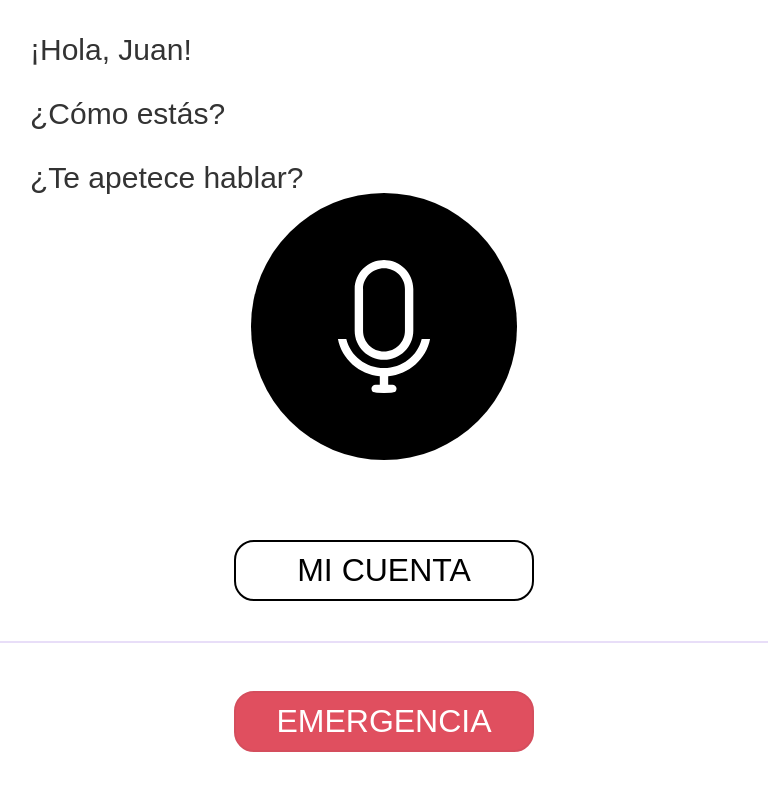
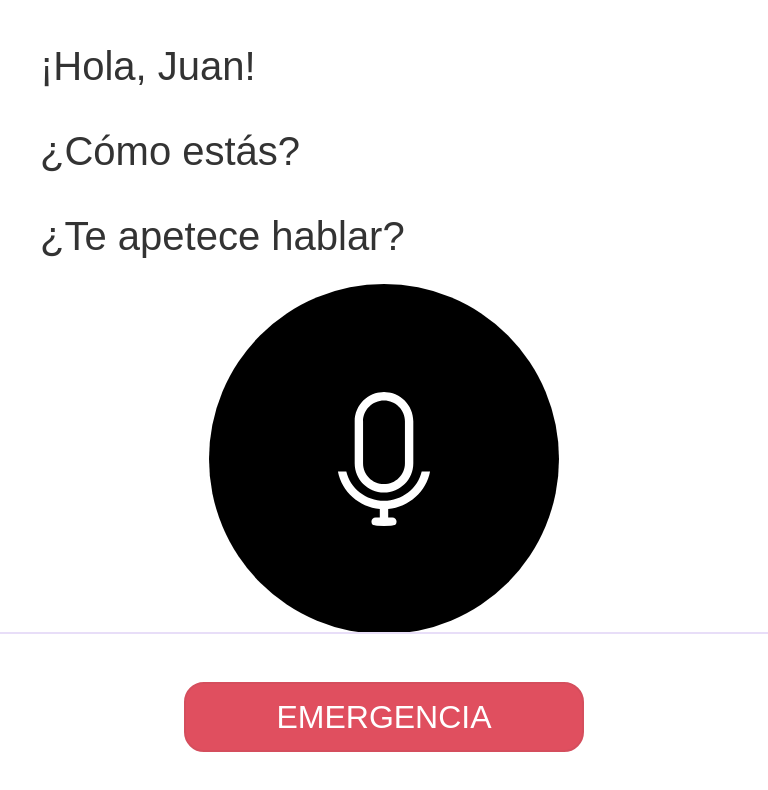
Before and after one commit to helopgom/B-Care, a React (Vite) app: page / in a window 768 px wide. Shown: the top 790 px of the page. Built offline with nearby package versions, Linux system fonts and the light colour scheme.

Commit message:
Mediaqueries add

```diff
--- a/src/components/Button/button.css
+++ b/src/components/Button/button.css
@@ -8,3 +8,10 @@
 .custom-button:hover {
   opacity: 0.9;
 }
+
+@media only screen and (min-width: 768px) and (max-width: 1024px) and (orientation: portrait) {
+  .custom-button {
+    width: 400px;
+    height: 70px;
+  }
+}
--- a/src/components/ButtonWithIcon/buttonWithIcon.css
+++ b/src/components/ButtonWithIcon/buttonWithIcon.css
@@ -88,3 +88,34 @@
     opacity: 0.5;
   }
 }
+
+@media only screen and (min-width: 768px) and (max-width: 1024px) and (orientation: portrait) {
+  .not-talking {
+    background-color: var(--black);
+    width: 350px;
+    height: 350px;
+  }
+
+  .circle1 {
+    width: 250px;
+    height: 250px;
+    background-color: #d9d9d9;
+    opacity: 1;
+  }
+
+  .circle2 {
+    width: 280px;
+    height: 280px;
+    background-color: #d9d9d9;
+    opacity: 0.51;
+    animation-delay: 0.5s;
+  }
+
+  .circle3 {
+    width: 300px;
+    height: 300px;
+    background-color: #f8f8f8;
+    opacity: 1;
+    animation-delay: 1s;
+  }
+}
--- a/src/components/Card/card.css
+++ b/src/components/Card/card.css
@@ -3,7 +3,7 @@
   border: 1px solid var(--ligthWhite);
   border-radius: 10px;
   box-shadow: 0 2px 5px rgba(0, 0, 0, 0.1);
-  width: 80%;
+  width: 100%;
   position: relative;
   padding: 1em;
   height: 10em;
@@ -22,3 +22,9 @@
   border: none;
   cursor: pointer;
 }
+@media only screen and (min-width: 768px) and (max-width: 1024px) and (orientation: portrait) {
+  .card {
+    height: 15em;
+    margin-top: 1em;
+  }
+}
--- a/src/components/InteractiveText/interactiveText.css
+++ b/src/components/InteractiveText/interactiveText.css
@@ -4,3 +4,8 @@
   color: #333;
   height: 20dvh;
 }
+@media only screen and (min-width: 768px) and (max-width: 1024px) and (orientation: portrait) {
+  .text-container {
+    font-size: 40px;
+  }
+}
--- a/src/layout/Layout.jsx
+++ b/src/layout/Layout.jsx
@@ -1,5 +1,5 @@
 import { Outlet } from "react-router-dom";
-import Button from "../components/Button/Button";
+import Footer from "../components/Footer/Footer";
 
 const Layout = () => {
   return (
@@ -7,6 +7,7 @@ const Layout = () => {
       <main>
         <Outlet />
       </main>
+      <Footer />
     </div>
   );
 };
--- a/src/pages/HomePage/home.css
+++ b/src/pages/HomePage/home.css
@@ -2,7 +2,7 @@
   display: flex;
   flex-direction: column;
   min-height: 100vh;
-  padding-bottom: 80px;
+  padding-bottom: 10px;
 }
 
 .text-container {
@@ -22,3 +22,19 @@
   width: 100%;
   margin-top: 2em;
 }
+
+/* Para iPad Mini en orientación vertical */
+@media only screen and (min-width: 768px) and (max-width: 1024px) and (orientation: portrait) {
+  body {
+    overflow-y: hidden;
+  }
+  .home-container {
+    display: flex;
+    flex-direction: column;
+    min-height: 30vh;
+    padding-bottom: 10px;
+  }
+  .text-container {
+    margin-bottom: 2em;
+  }
+}
```
